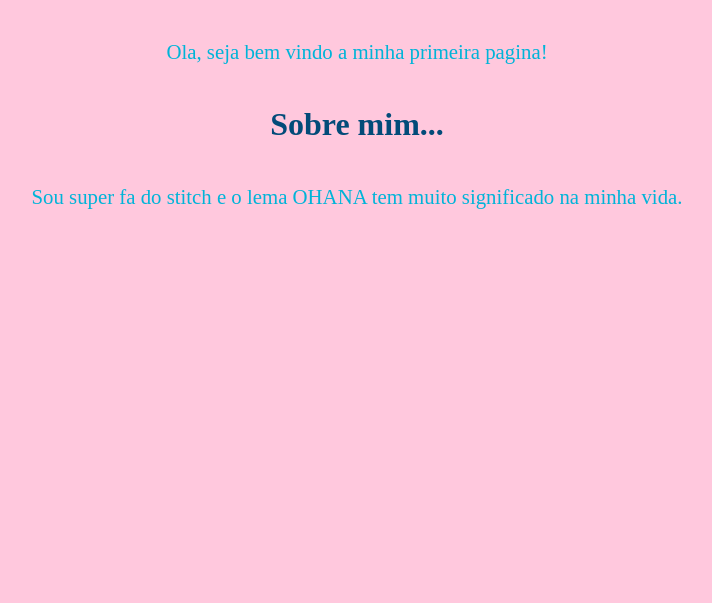
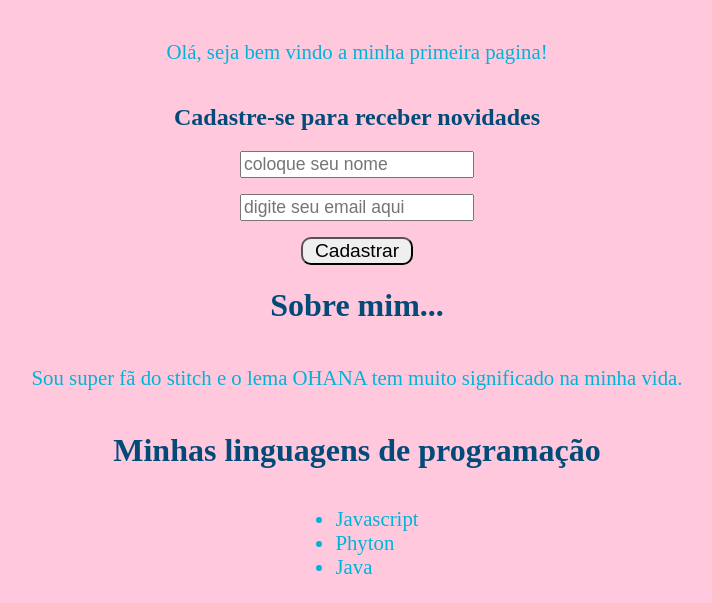
Before and after one commit to Jamiillesantos/stitch, a plain HTML site: page index.html in a window 1280 px wide. Shown: the part 309-912 px from the top of the page, without its empty margins (283-995 px from the left). Before the commit the page ends 800 px from the top, so only its background shows below. Drawn offline with Linux system fonts and the light colour scheme.

Commit message:
Update index.html

```diff
--- a/index.html
+++ b/index.html
@@ -1,6 +1,9 @@
 <html>
     <head>
         <title>Stitch</title>
+        <meta charset="UTF-8">
+        <meta name="viewport" content="width=device-width, initial-scale=1.0">
+
         <style>
             body{
                 background-color: #ffc8dd;
@@ -13,28 +16,70 @@
                 border-radius: 20%;
             }
 
-            h1{
+            h1 {
                 color: #024b79;
                 font-size: 2rem;
             }
 
-            p{
+            h2{
+                color: #024b79;
+            }
+
+            p,
+            li {
                 color:  #00b4d8;
                 font-size: 1.3rem;
             }
 
+            input {
+                font-size: 1.1rem;
+                margin-bottom: 1rem
+                ;
+            }
+
+            button{
+                font-size: 1.2rem;
+                width: 7rem;
+                border-radius: 10px;
+            }
+
+
         </style>
-
+      <script>
+        alert("Olá Google")
+      </script>
     </head>
     <body>
+
         <img
          src="https://i.pinimg.com/736x/a7/99/80/a799808dbd769f529e0295cbc5a8de06.jpg"
          alt="stitch"
         />
+
      <h1>Hello Pessoinha</h1>
-     <p>Ola, seja bem vindo a minha primeira pagina!</p>
+     <p>Olá, seja bem vindo a minha primeira pagina!</p>
+
+     <h2>Cadastre-se para receber novidades </h2>
+     <input type="text" id="nome" placeholder="coloque seu nome">
+     <input
+        id="caixa_email"
+        type="text"
+        placeholder="digite seu email aqui"
+        />
+     <button id="bnt_cadastro">Cadastrar</button>
+
 
      <h1>Sobre mim...</h1>
-     <p>Sou super fa do stitch e o lema OHANA tem muito significado na minha vida. </p>
-    </body>
+     <p>Sou super fã do stitch e o lema OHANA tem muito significado na minha vida. </p>
+
+     <h1> Minhas linguagens de programação</h1>
+     <ul>
+         <li>Javascript</li>
+         <li>Phyton</li>
+         <li>Java</li>
+     </ul>
+
+
+    </body
+
 </html>
```
